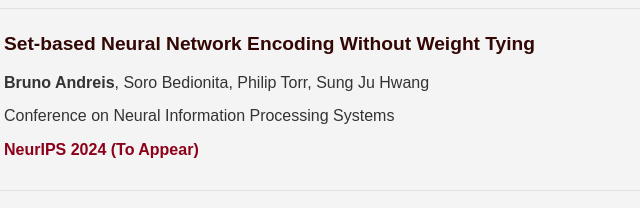
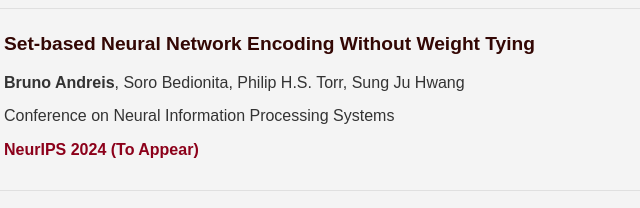
Before and after one commit to AndreisBruno/andreisbruno.github.io, a plain HTML site: page index.html in a window 1280 px wide. Shown: the part 413-621 px from the top of the page, 427-1067 px from the left. Drawn offline with Linux system fonts and the light colour scheme.

Commit message:
Update index.html

```diff
--- a/index.html
+++ b/index.html
@@ -51,7 +51,7 @@
                 </div>
                 <div class="pub-description">
 		    <a href="https://arxiv.org/abs/2305.16625" style="text-decoration:none"><h2>Set-based Neural Network Encoding Without Weight Tying</h2></a>
-		    <p><strong>Bruno Andreis</strong>, Soro Bedionita, Philip Torr, Sung Ju Hwang</p>
+		    <p><strong>Bruno Andreis</strong>, Soro Bedionita, Philip H.S. Torr, Sung Ju Hwang</p>
 		    <p>Conference on Neural Information Processing Systems</p>
 		    <p><b style='color:#8C001A;'>NeurIPS 2024 (To Appear)</b></p>
                 </div>
```
